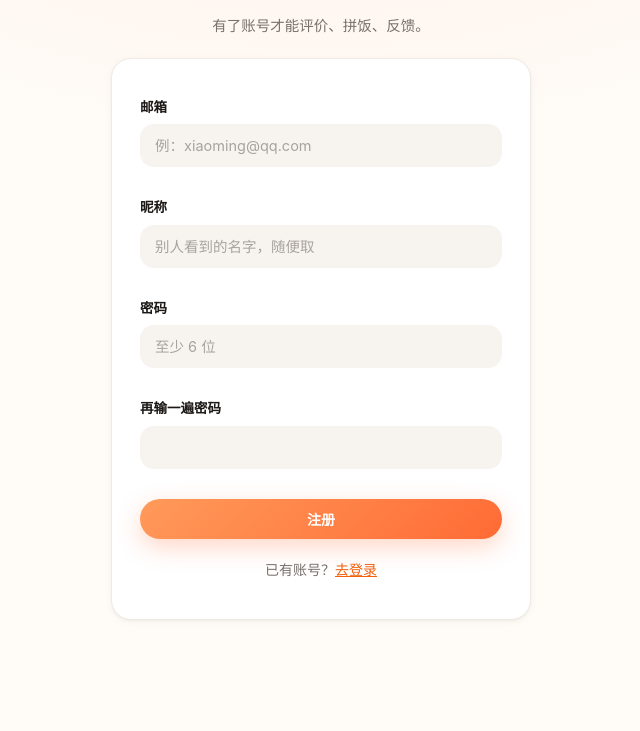
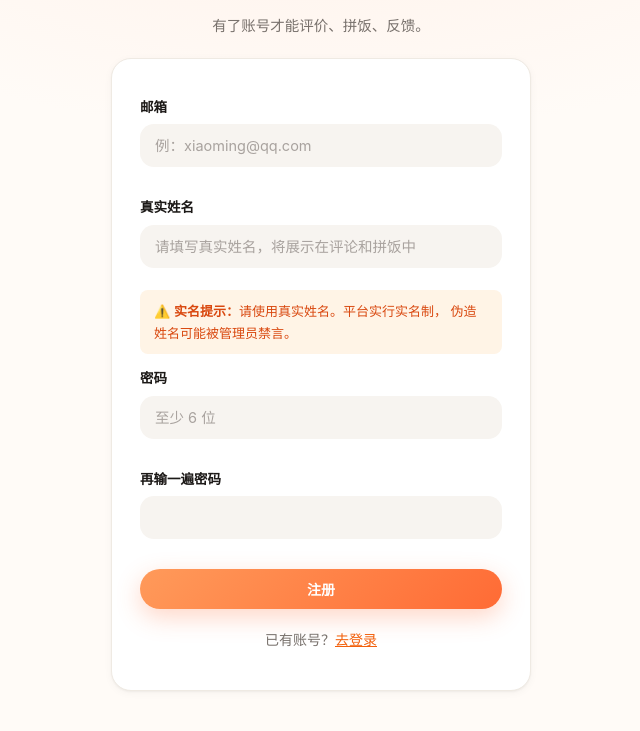
Before and after one commit to XiaoEr2026/XunweiGuangwai, a Flask app: page /register in a window 1280 px wide. Shown: the part 145-876 px from the top of the page, without its empty margins (319-959 px from the left). Run offline with Flask 3, Linux system fonts and the light colour scheme; data that the repository does not hold is empty.

Commit message:
评论/拼饭使用登录用户名 + 注册改真实姓名

```diff
--- a/app.py
+++ b/app.py
@@ -118,6 +118,17 @@ def current_user():
 
 def is_logged_in():
     return current_user() is not None
+
+def current_author_name():
+    """获取当前操作者的显示名（评论、拼饭用）。
+       管理员 → "管理员"；学生 → 昵称；都没登 → "匿名"
+    """
+    if is_admin():
+        return "管理员"
+    u = current_user()
+    if u:
+        return u["nickname"]
+    return "匿名"
 
 def parse_menu_line(line):
     """把 OCR 的一行文字拆成一个或多个 (菜名, 价格)。
@@ -768,7 +779,7 @@ def dish_detail(dish_id):
             flash("你的 IP 已被禁止发言，无法提交评价。", "error")
             return redirect(url_for("dish_detail", dish_id=dish_id))
 
-        author  = request.form.get("author", "").strip()
+        author  = current_author_name()          # ← 改成这个
         rating  = request.form.get("rating", "0")
         content = request.form.get("content", "").strip()
 
@@ -1116,7 +1127,7 @@ def board_new():
             flash("你的 IP 已被禁止发言，无法发帖。", "error")
             return redirect(url_for("board"))
 
-        author    = request.form.get("author", "").strip()
+        author    = current_author_name()        # ← 改成这个
         content   = request.form.get("content", "").strip()
         when_time = request.form.get("when_time", "").strip()
         contact   = request.form.get("contact", "").strip()
@@ -1200,7 +1211,7 @@ def board_detail(post_id):
             flash("你的 IP 已被禁止发言，无法回复。", "error")
             return redirect(url_for("board_detail", post_id=post_id))
 
-        author  = request.form.get("author", "").strip()
+        author  = current_author_name()          # ← 改成这个
         content = request.form.get("content", "").strip()
 
         if author and content and len(content) <= 300:
--- a/templates/board_detail.html
+++ b/templates/board_detail.html
@@ -105,10 +105,6 @@
       <h3 style="margin: 0 0 12px; font-size: 15px;">我也要说一句</h3>
       <form method="post">
         <p>
-          <label>你的昵称</label>
-          <input type="text" name="author" required maxlength="20">
-        </p>
-        <p>
           <label>回复内容</label>
           <textarea name="content" rows="3" required maxlength="300"></textarea>
         </p>
--- a/templates/board_new.html
+++ b/templates/board_new.html
@@ -25,11 +25,6 @@
 
     <div class="form-card" style="margin-top: 20px;">
       <form method="post">
-        <p>
-          <label>你的昵称</label>
-          <input type="text" name="author" required maxlength="20"
-                 placeholder="随便取一个，方便别人回复你">
-        </p>
         <p>
           <label>想说什么</label>
           <textarea name="content" rows="5" required maxlength="500"
--- a/templates/dish.html
+++ b/templates/dish.html
@@ -135,10 +135,7 @@
 
     <div class="form-card">
       <form method="post" enctype="multipart/form-data">
-        <p>
-          <label>昵称</label>
-          <input type="text" name="author" required maxlength="20">
-        </p>
+
         <p>
           <label>评分</label>
           <select name="rating">
--- a/templates/register.html
+++ b/templates/register.html
@@ -32,9 +32,14 @@
                    placeholder="例：xiaoming@qq.com">
           </p>
           <p>
-            <label>昵称</label>
+            <label>真实姓名</label>
             <input type="text" name="nickname" required maxlength="20"
-                   placeholder="别人看到的名字，随便取">
+                   placeholder="请填写真实姓名，将展示在评论和拼饭中">
+          </p>
+          <p style="background: #fff4e6; padding: 10px 14px; border-radius: 8px;
+                    font-size: 13px; color: #d9480f; margin-top: -8px; line-height: 1.7;">
+            ⚠️ <strong>实名提示：</strong>请使用真实姓名。平台实行实名制，
+            伪造姓名可能被管理员禁言。
           </p>
           <p>
             <label>密码</label>
```
